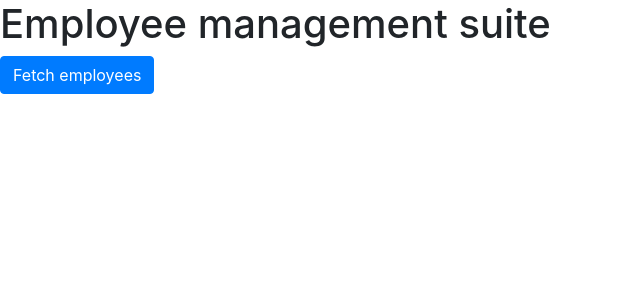
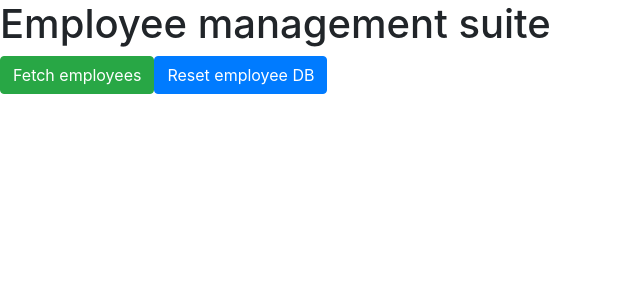
Before and after one commit to jsblanco/EmployeeTXTdb-Client, a React (Create React App) app: page / in a window 1280 px wide. Shown: the top 300 px of the page, without its empty margins (0-640 px from the left). Built offline with nearby package versions, Linux system fonts and the light colour scheme.

Commit message:
Added reset employee functionality

```diff
--- a/src/App.tsx
+++ b/src/App.tsx
@@ -3,7 +3,7 @@ import {Button} from 'react-bootstrap';
 import { useDispatch, useSelector } from "react-redux";
 import EmployeeCard from './components/EmployeeCard';
 import * as int from "./interfaces/interfaces";
-import { getEmployeesRequest } from "./redux/actions";
+import { getEmployeesRequest, resetDbRequest } from "./redux/actions";
 
 const App = () => {
   const dispatch = useDispatch();
@@ -19,9 +19,13 @@ const App = () => {
         <h1>Employee management suite</h1>
 
         <Button
-        variant="primary"
+        variant="success"
         onClick={getEmployeesList}
         >Fetch employees</Button>
+        <Button
+        variant="primary"
+        onClick={()=>dispatch(resetDbRequest())}
+        >Reset employee DB</Button>
 
       </header>
       {!!employeeList && employeeList.map((employee: int.EmployeeDbEntry)=> <EmployeeCard key={employee.id} employee={employee}/>)}
```
